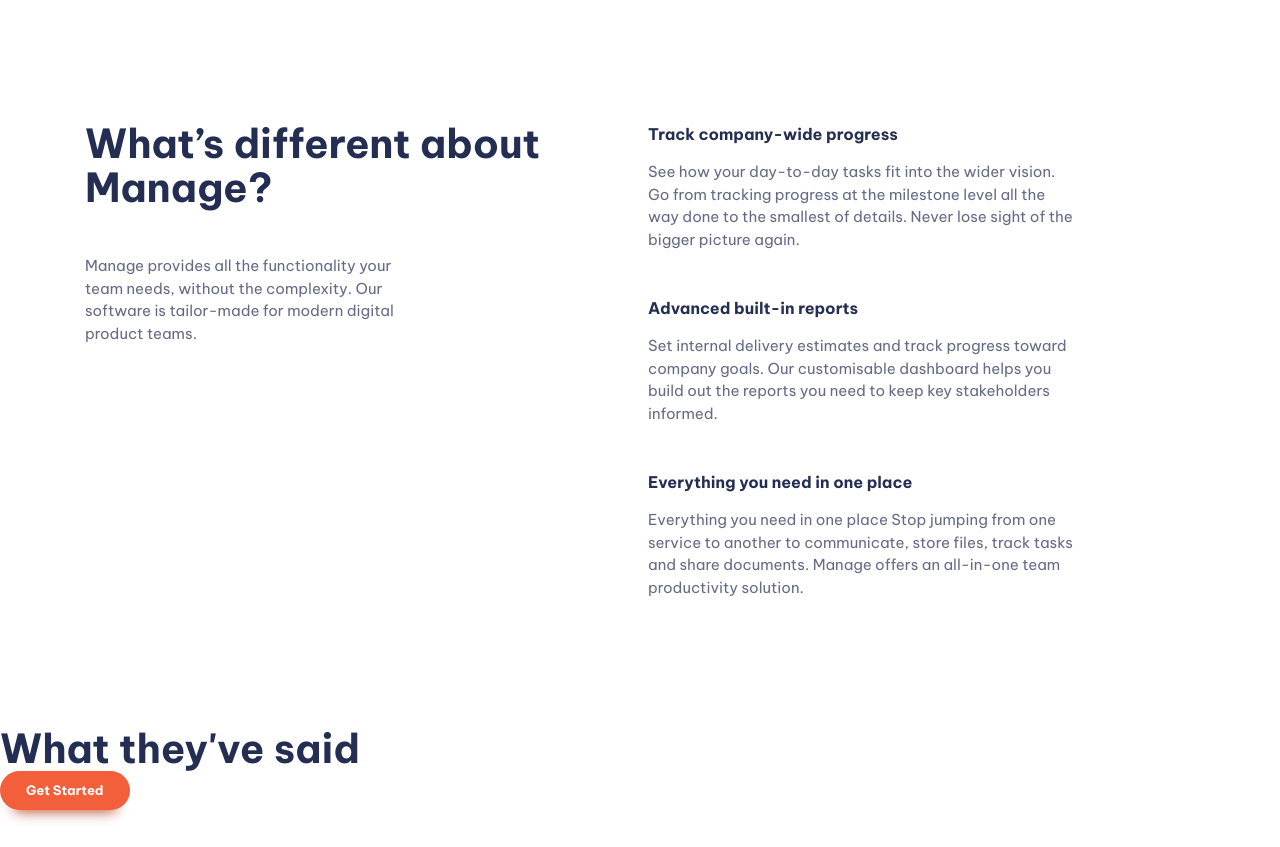
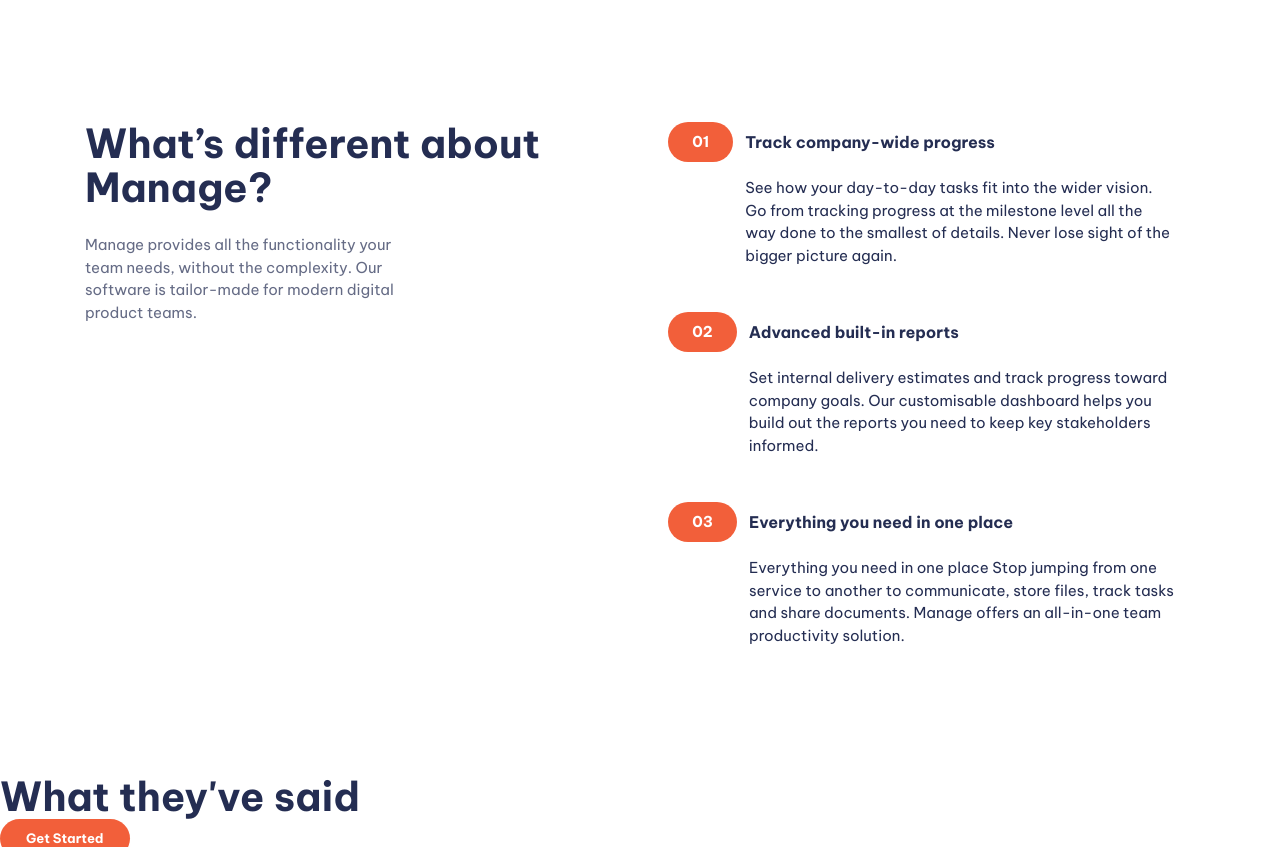
Before and after one commit to BenyaminParang/landing_page_challenge, a website built with Vite: page index.html in a window 1280 px wide. Shown: the part 700-1547 px from the top of the page. Built offline with nearby package versions, Linux system fonts and the light colour scheme; files whose address does not match are found by name.

Commit message:
style the numbered items

```diff
--- a/index.html
+++ b/index.html
@@ -66,7 +66,7 @@
     <section class="padding-block-900">
       <div class="container">
         <div class="even-columns">
-          <div class="flow">
+          <div class="flow text-center-sm-only margin-bottom-700" style="--flow-space: 1.5rem">
             <h2 class="fs-secondary-heading fw-bold">
               What’s different about Manage?
             </h2>
@@ -80,24 +80,26 @@
             <ul class="numbered-items | flow" role="list">
               <li>
                 <div class="flow" style="--flow-space: 1em">
-                  <h3 class="fs-600 fw-bold">Track company-wide progress</h3>
-                  <p data-width="wide">See how your day-to-day tasks fit into the wider vision. Go from
+                  <h3 class="numbered-items__title | fs-600 fw-bold">Track company-wide progress</h3>
+                  <p class="numbered-items__body" data-width="wide">See how your day-to-day tasks fit into the wider
+                    vision. Go from
                     tracking progress at the milestone level all the way done to the
                     smallest of details. Never lose sight of the bigger picture again.</p>
                 </div>
               </li>
               <li>
                 <div class="flow" style="--flow-space: 1em">
-                  <h3 class="fs-600 fw-bold">Advanced built-in reports</h3>
-                  <p data-width="wide">Set internal delivery estimates and track progress toward company
+                  <h3 class="numbered-items__title | fs-600 fw-bold">Advanced built-in reports</h3>
+                  <p class="numbered-items__body" data-width="wide">Set internal delivery estimates and track progress
+                    toward company
                     goals. Our customisable dashboard helps you build out the reports
                     you need to keep key stakeholders informed.</p>
                 </div>
               </li>
               <li>
                 <div class="flow" style="--flow-space: 1em">
-                  <h3 class="fs-600 fw-bold">Everything you need in one place</h3>
-                  <p data-width="wide">Everything you need in one place
+                  <h3 class="numbered-items__title | fs-600 fw-bold">Everything you need in one place</h3>
+                  <p class="numbered-items__body" data-width="wide">Everything you need in one place
                     Stop jumping from one service to another to communicate, store files,
                     track tasks and share documents. Manage offers an all-in-one team
                     productivity solution.</p>
--- a/style.css
+++ b/style.css
@@ -391,6 +391,74 @@
   opacity: 0.05;
 }
 
+/* numbered items */
+
+.numbered-items {
+  counter-reset: count;
+  width: fit-content;
+  margin-inline: auto;
+}
+
+.numbered-items li {
+  counter-increment: count;
+}
+
+.numbered-items div {
+  display: grid;
+  position: relative;
+  align-items: center;
+  column-gap: var(--size-300);
+  grid-template-columns: min-content 1fr;
+}
+
+.numbered-items div::before,
+.numbered-items div::after {
+  height: 40px;
+}
+
+.numbered-items div::before {
+  content: "0" counter(count);
+  display: flex;
+  align-items: center;
+  background-color: var(--clr-accent-400);
+  color: var(--clr-neutral-100);
+  font-weight: var(--fw-bold);
+  padding: 0 var(--size-500);
+  border-radius: 100vw;
+  grid-column: 1 / 2;
+  grid-row: 1 / 2;
+}
+
+@media (width<30em) {
+  .numbered-items div::after {
+    --bg: var(--clr-accent-100);
+    content: "";
+    display: block;
+    grid-column: 1 / -1;
+    grid-row: 1 / 2;
+    z-index: -1;
+    background-color: var(--bg);
+    border-radius: 100vw 0 0 100vw;
+    box-shadow: 5em 0 0 var(--bg);
+  }
+}
+
+.numbered-items__title {
+  grid-row: 1 / 2;
+  grid-column: 2 / 3;
+  line-height: 1;
+}
+
+.numbered-items__body {
+  grid-column: 1 / -1;
+}
+
+@media(min-width:30em) {
+  .numbered-items__body {
+    grid-column: 2 / -1;
+  }
+}
+
 /* utility classes */
 
 .visually-hidden {
@@ -476,6 +544,10 @@
   padding-block: var(--size-900);
 }
 
+.margin-bottom-700 {
+  margin-block-end: var(--size-700);
+}
+
 /* .fs-body {
   font-size: var(--fs-body);
 }
@@ -547,3 +619,21 @@
 :where(.flow :not(:first-child)) {
   margin-top: var(--flow-space, 3em);
 }
+
+.text-center {
+  text-align: center;
+}
+
+.text-center p {
+  margin-inline: auto;
+}
+
+@media (width<50em) {
+  .text-center-sm-only {
+    text-align: center;
+  }
+
+  .text-center-sm-only p {
+    margin-inline: auto;
+  }
+}
```
